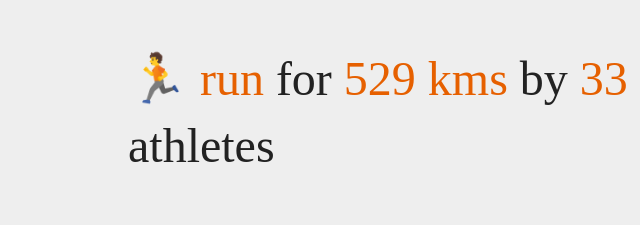
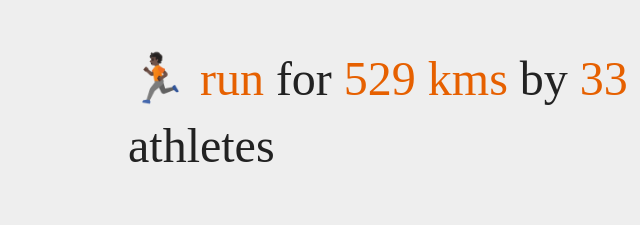
Before and after one commit to ioana-chiorean/mozilla-strava, a plain HTML site: page index.html in a window 1280 px wide. Shown: the part 198-423 px from the top of the page, 0-640 px from the left. Drawn offline with nearby package versions, Linux system fonts and the light colour scheme; a web font is replaced by a local one.

Commit message:
different emoji

```diff
--- a/index.html
+++ b/index.html
@@ -12,7 +12,7 @@
       <div class="wrapper">
         <div class="left">
           <p>This week Mozillians have:</p>
-          <p id="running" class="block">🏃 <b>run</b> for <b><span id="running-distance">..</span> kms</b> by <b id="running-athletes">..</b> athletes</p>
+          <p id="running" class="block">🏃🏿 <b>run</b> for <b><span id="running-distance">..</span> kms</b> by <b id="running-athletes">..</b> athletes</p>
           <p id="cycling" class="block">🚴 <b>cycled</b> for <b><span id="cycling-distance">..</span> kms</b> by <b id="cycling-athletes">..</b> athletes</p>
         </div>
         <div class="right">
```
